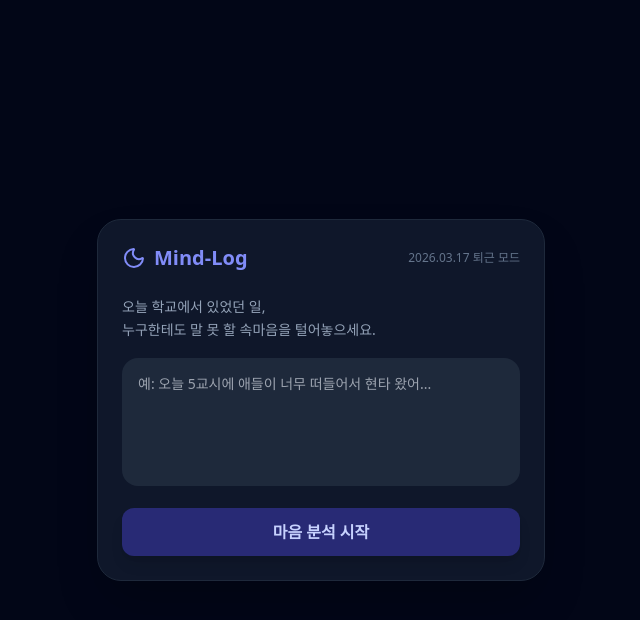
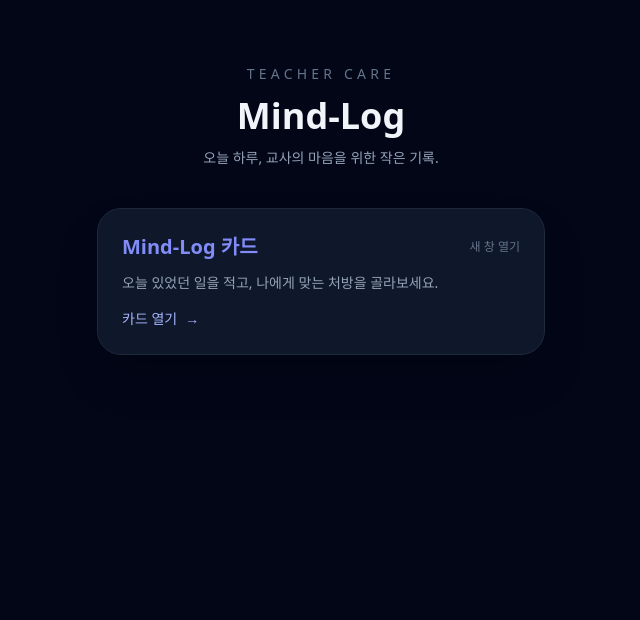
Before and after one commit to rhiels00-byte/idea, a React app: page / in a window 1280 px wide. Shown: the top 620 px of the page, without its empty margins (319-959 px from the left). Built offline with nearby package versions, Linux system fonts and the light colour scheme; the HTML template or start-up script is replaced by a standard one.

Commit message:
Add landing page and mindlog route

```diff
--- a/src/App.jsx
+++ b/src/App.jsx
@@ -1,7 +1,42 @@
 import React from 'react';
 import MindLogWidget from './MindLogWidget';
 
-const App = () => {
+const Landing = () => {
+  return (
+    <div className="min-h-screen bg-slate-950 px-6 py-16 text-slate-100">
+      <div className="mx-auto flex w-full max-w-3xl flex-col items-center gap-10">
+        <div className="text-center space-y-3">
+          <p className="text-sm uppercase tracking-[0.3em] text-slate-500">Teacher Care</p>
+          <h1 className="text-3xl font-bold sm:text-4xl">Mind-Log</h1>
+          <p className="text-sm text-slate-400">
+            오늘 하루, 교사의 마음을 위한 작은 기록.
+          </p>
+        </div>
+
+        <a
+          href="/mindlog"
+          target="_blank"
+          rel="noreferrer"
+          className="group w-full max-w-md rounded-3xl border border-slate-800 bg-slate-900 p-6 shadow-2xl transition-transform hover:-translate-y-1"
+        >
+          <div className="flex items-center justify-between">
+            <h2 className="text-xl font-bold text-indigo-400">Mind-Log 카드</h2>
+            <span className="text-xs text-slate-500">새 창 열기</span>
+          </div>
+          <p className="mt-3 text-sm text-slate-400">
+            오늘 있었던 일을 적고, 나에게 맞는 처방을 골라보세요.
+          </p>
+          <div className="mt-4 inline-flex items-center gap-2 text-sm text-indigo-300">
+            카드 열기
+            <span className="transition-transform group-hover:translate-x-1">→</span>
+          </div>
+        </a>
+      </div>
+    </div>
+  );
+};
+
+const MindLogPage = () => {
   return (
     <div className="min-h-screen bg-slate-950 p-6 flex items-center justify-center">
       <MindLogWidget />
@@ -9,4 +44,10 @@ const App = () => {
   );
 };
 
+const App = () => {
+  const path = window.location.pathname;
+  if (path.startsWith('/mindlog')) return <MindLogPage />;
+  return <Landing />;
+};
+
 export default App;
```
Also changed, not shown: vercel.json (added).
